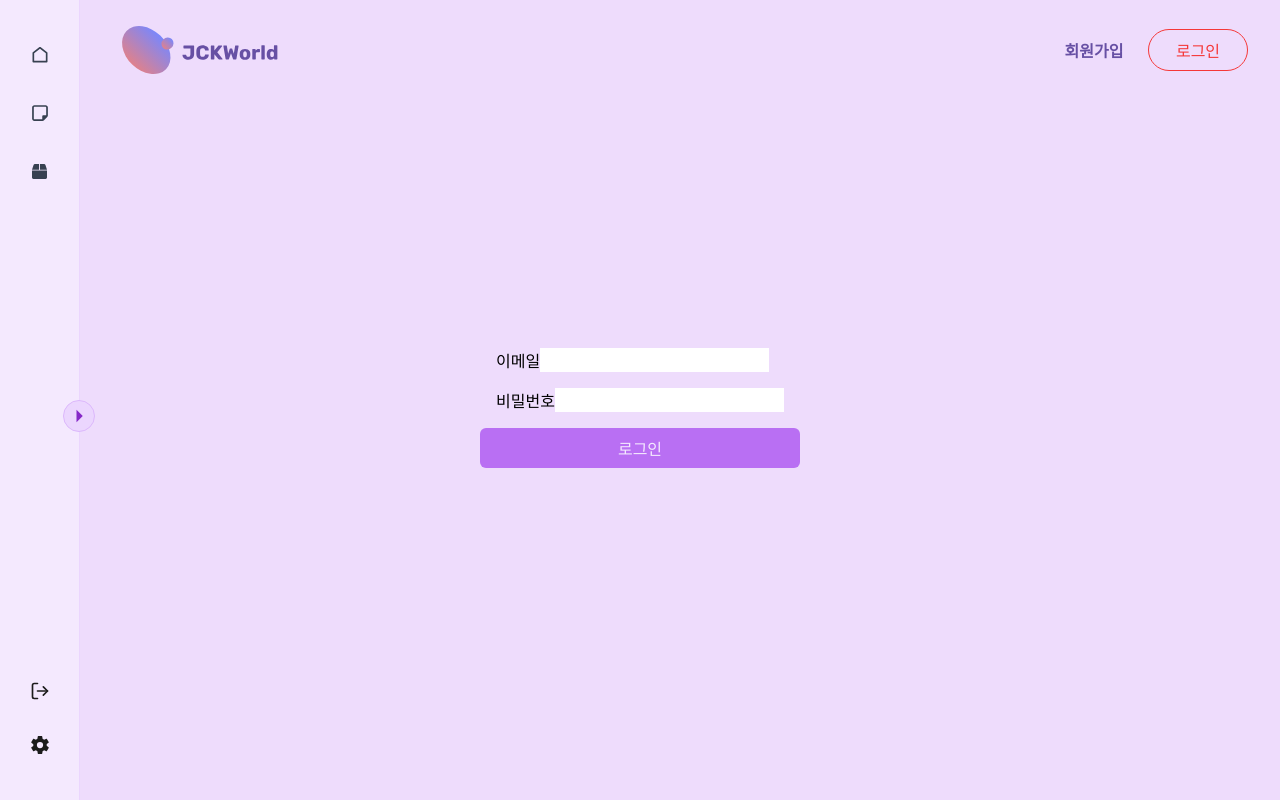
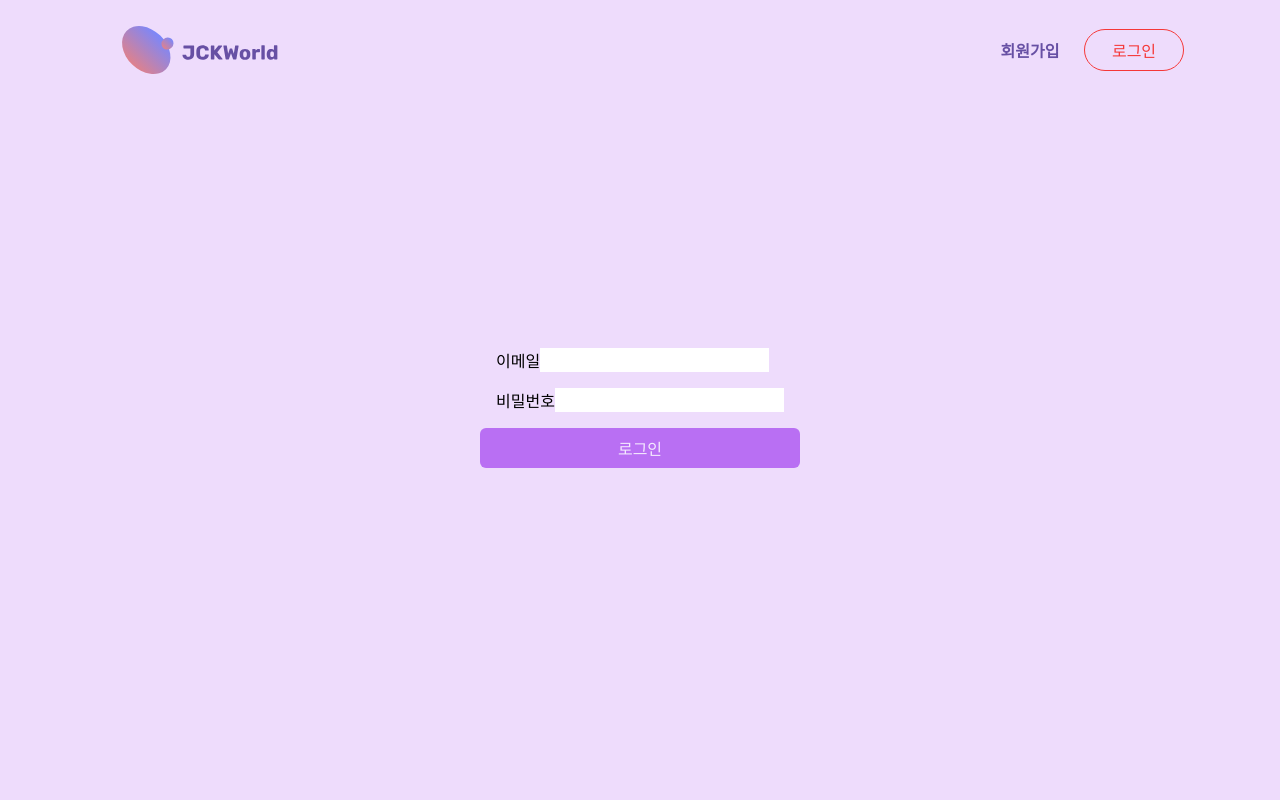
Before and after one commit to soobinJung/JCK-World, a Next.js app in the folder world/src/main/fe/: page /login in a window 1280 px wide. Built offline with nearby package versions, Linux system fonts and the light colour scheme.

Commit message:
feat: lnb menu path 분기처리

```diff
--- a/world/src/main/fe/src/components/layout/CommonGnb.tsx
+++ b/world/src/main/fe/src/components/layout/CommonGnb.tsx
@@ -3,7 +3,7 @@ import Logo from '../home/icon/Logo';
 
 function CommonGnb() {
   return (
-    <div className="min-w-[calc(100vw-80px)] px-8 py-4 flex items-center justify-between fixed top-0 left-[80px]">
+    <div className="min-w-[calc(100vw-80px)] pl-8 pr-[96px] py-4 flex items-center justify-between fixed top-0 left-[80px]">
       <Link href={'/'}>
         <Logo />
       </Link>
--- a/world/src/main/fe/src/components/layout/CommonLayout.tsx
+++ b/world/src/main/fe/src/components/layout/CommonLayout.tsx
@@ -1,13 +1,18 @@
+'use client';
 import React from 'react';
 import { DefaultPropsType } from '@/types/common';
 import CommonGnb from './CommonGnb';
 import CommonLnb from './CommonLnb';
+import { usePathname } from 'next/navigation';
+import { ROUTES } from '@/constants/routes';
 
 function CommonLayout({ children }: DefaultPropsType) {
+  const path = usePathname() as any;
+
   return (
     <div className="bg-primary w-full min-h-screen">
       <CommonGnb />
-      <CommonLnb />
+      {!Object.values(ROUTES.LOGIN).includes(path) && <CommonLnb />}
       {children}
     </div>
   );
```
